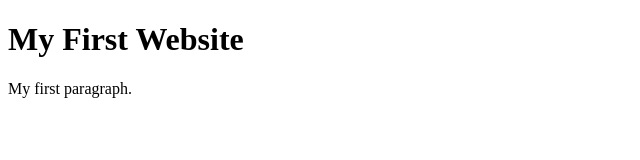
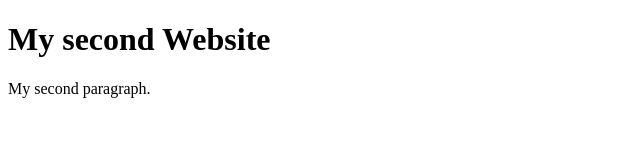
Before and after one commit to mact35/codersrank-practice, a website: page index.html in a window 1280 px wide. Shown: the whole page, without its empty margins (0-640 px from the left). Drawn offline with Linux system fonts and the light colour scheme.

```diff
--- a/index.html
+++ b/index.html
@@ -5,8 +5,8 @@
   </head>
   <body>
 
-    <h1>My First Website</h1>
-    <p>My first paragraph.</p>
+    <h1>My second Website</h1>
+    <p>My second paragraph.</p>
 
   </body>
 </html>
```
